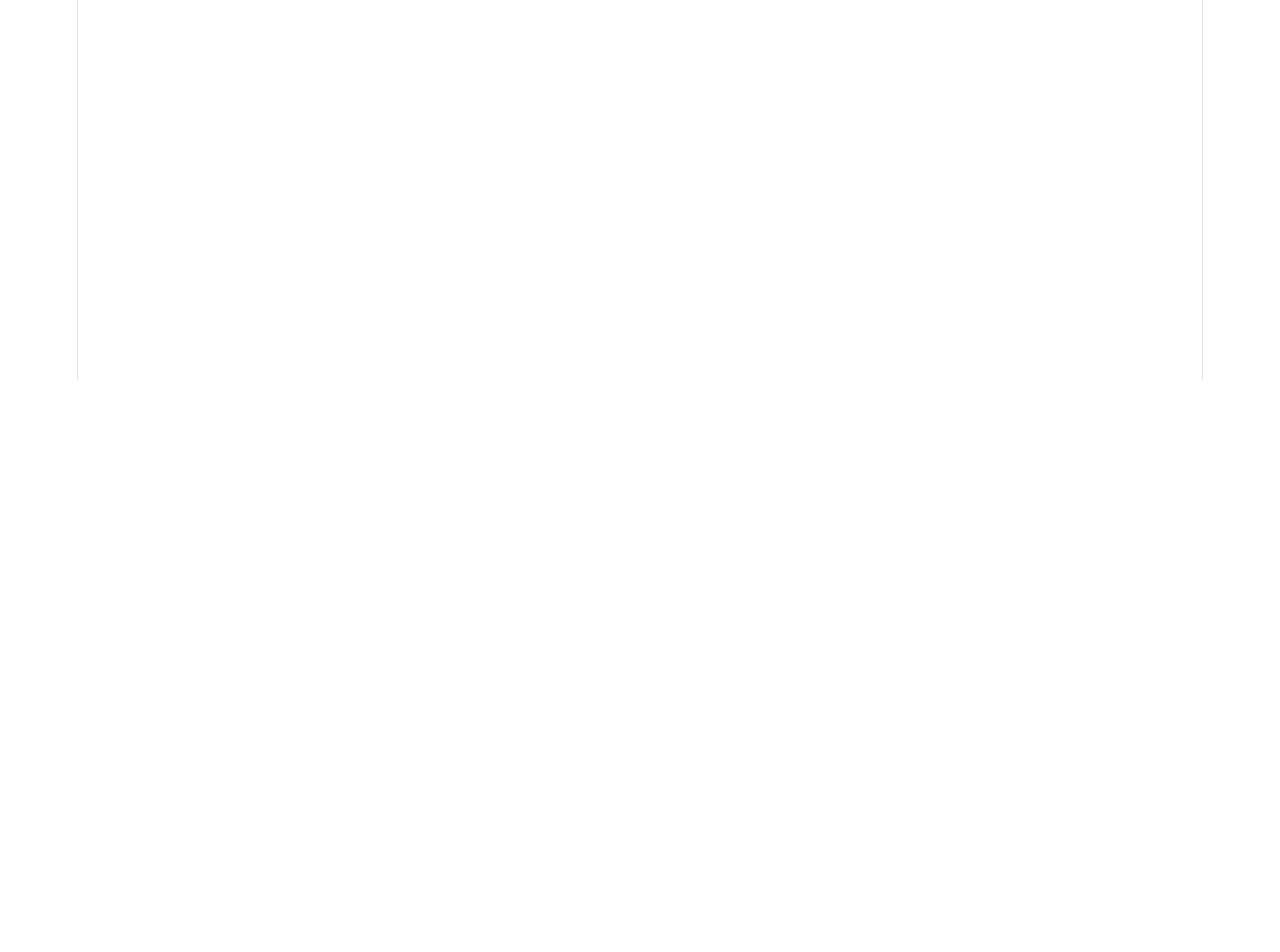
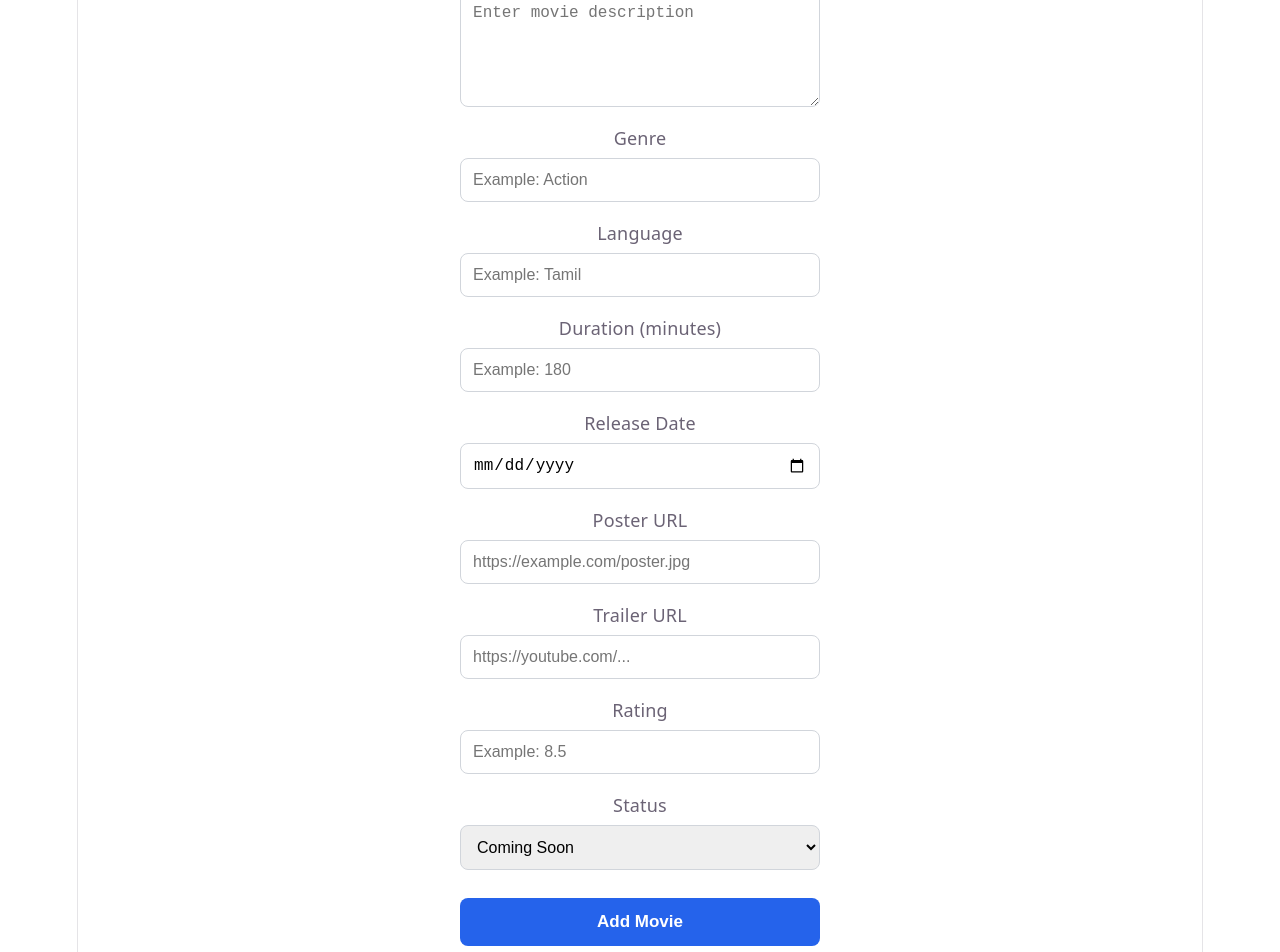
Before and after one commit to Achuthan24r/your-movies, a React (Vite) app in the folder movie-ticket-frontend/: page /admin/add-movie in a window 1280 px wide. Shown: the part 420-1372 px from the top of the page. Before the commit the page ends 800 px from the top, so only its background shows below. Built offline with nearby package versions, Linux system fonts and the light colour scheme; sample sign-in values are in the browser's storage.

Commit message:
update admin page

```diff
--- a/movie-ticket-frontend/src/pages/Home.jsx
+++ b/movie-ticket-frontend/src/pages/Home.jsx
@@ -9,37 +9,73 @@ function Home() {
         justifyContent: "center",
         alignItems: "center",
         background: "#f5f5f5",
+        padding: "20px",
+        boxSizing: "border-box",
       }}
     >
       <div
         style={{
           textAlign: "center",
-          maxWidth: "700px",
+          width: "100%",
+          maxWidth: "800px",
         }}
       >
-        <h1
+        {/* Logo + Title */}
+        <div
           style={{
-            fontSize: "3rem",
+            display: "flex",
+            justifyContent: "center",
+            alignItems: "center",
+            gap: "15px",
             marginBottom: "20px",
-            color: "#111827",
           }}
         >
-          🎬 Movie Ticket Booking
-        </h1>
+          <span
+            style={{
+              fontSize: "55px",
+              lineHeight: "1",
+            }}
+          >
+            🎬
+          </span>
 
+          <h1
+            style={{
+              fontSize: "clamp(2rem, 5vw, 3.5rem)",
+              margin: "0",
+              color: "#111827",
+              whiteSpace: "nowrap",
+              fontWeight: "700",
+            }}
+          >
+            Movie Ticket Booking
+          </h1>
+        </div>
+
+        {/* Description */}
         <p
           style={{
             fontSize: "20px",
+            lineHeight: "1.5",
             color: "#555",
-            marginBottom: "30px",
+            margin: "0 auto 30px",
+            maxWidth: "700px",
           }}
         >
           Book your favourite movies anytime, anywhere.
+          <br />
           Choose theatres, select seats and enjoy your show.
         </p>
 
-        <Link to="/movies">
+        {/* Browse Movies Button */}
+        <Link
+          to="/movies"
+          style={{
+            textDecoration: "none",
+          }}
+        >
           <button
+            type="button"
             style={{
               padding: "15px 35px",
               fontSize: "18px",
@@ -48,6 +84,8 @@ function Home() {
               border: "none",
               borderRadius: "8px",
               cursor: "pointer",
+              fontWeight: "600",
+              transition: "0.2s",
             }}
           >
             Browse Movies
--- a/movie-ticket-frontend/src/pages/admin/AddMovie.jsx
+++ b/movie-ticket-frontend/src/pages/admin/AddMovie.jsx
@@ -1,9 +1,327 @@
+import { useState } from "react";
+import API from "../../api/axios";
+
 function AddMovie() {
+  const [form, setForm] = useState({
+    title: "",
+    description: "",
+    genre: "",
+    language: "",
+    duration: "",
+    releaseDate: "",
+    poster: "",
+    trailer: "",
+    rating: "",
+    status: "Coming Soon",
+  });
+
+  const [loading, setLoading] = useState(false);
+  const [message, setMessage] = useState("");
+  const [error, setError] = useState("");
+
+  const handleChange = (e) => {
+    setForm((previous) => ({
+      ...previous,
+      [e.target.name]: e.target.value,
+    }));
+  };
+
+  const handleSubmit = async (e) => {
+    e.preventDefault();
+
+    setLoading(true);
+    setMessage("");
+    setError("");
+
+    try {
+      const res = await API.post("/movies", {
+        title: form.title,
+        description: form.description,
+        genre: form.genre,
+        language: form.language,
+        duration: Number(form.duration),
+        releaseDate: form.releaseDate,
+        poster: form.poster,
+        trailer: form.trailer,
+        rating: form.rating === "" ? 0 : Number(form.rating),
+        status: form.status,
+      });
+
+      setMessage(
+        res.data.message || "Movie added successfully"
+      );
+
+      setForm({
+        title: "",
+        description: "",
+        genre: "",
+        language: "",
+        duration: "",
+        releaseDate: "",
+        poster: "",
+        trailer: "",
+        rating: "",
+        status: "Coming Soon",
+      });
+    } catch (err) {
+      console.error("Add movie error:", err);
+
+      setError(
+        err.response?.data?.message ||
+          "Failed to add movie"
+      );
+    } finally {
+      setLoading(false);
+    }
+  };
+
   return (
-    <div>
-      <h1>Add Movie</h1>
+    <div
+      style={{
+        maxWidth: "700px",
+        margin: "40px auto",
+        padding: "30px",
+      }}
+    >
+      <h1>🎬 Add Movie</h1>
+
+      <p style={{ color: "#666", marginBottom: "30px" }}>
+        Add a new movie to your booking system.
+      </p>
+
+      {message && (
+        <div
+          style={{
+            padding: "12px",
+            marginBottom: "20px",
+            background: "#dcfce7",
+            color: "#166534",
+            borderRadius: "8px",
+          }}
+        >
+          {message}
+        </div>
+      )}
+
+      {error && (
+        <div
+          style={{
+            padding: "12px",
+            marginBottom: "20px",
+            background: "#fee2e2",
+            color: "#991b1b",
+            borderRadius: "8px",
+          }}
+        >
+          {error}
+        </div>
+      )}
+
+      <form onSubmit={handleSubmit}>
+        {/* Title */}
+        <div style={fieldStyle}>
+          <label>Movie Title</label>
+
+          <input
+            type="text"
+            name="title"
+            value={form.title}
+            onChange={handleChange}
+            placeholder="Example: Coolie"
+            required
+            style={inputStyle}
+          />
+        </div>
+
+        {/* Description */}
+        <div style={fieldStyle}>
+          <label>Description</label>
+
+          <textarea
+            name="description"
+            value={form.description}
+            onChange={handleChange}
+            placeholder="Enter movie description"
+            rows="5"
+            required
+            style={{
+              ...inputStyle,
+              resize: "vertical",
+            }}
+          />
+        </div>
+
+        {/* Genre */}
+        <div style={fieldStyle}>
+          <label>Genre</label>
+
+          <input
+            type="text"
+            name="genre"
+            value={form.genre}
+            onChange={handleChange}
+            placeholder="Example: Action"
+            required
+            style={inputStyle}
+          />
+        </div>
+
+        {/* Language */}
+        <div style={fieldStyle}>
+          <label>Language</label>
+
+          <input
+            type="text"
+            name="language"
+            value={form.language}
+            onChange={handleChange}
+            placeholder="Example: Tamil"
+            required
+            style={inputStyle}
+          />
+        </div>
+
+        {/* Duration */}
+        <div style={fieldStyle}>
+          <label>Duration (minutes)</label>
+
+          <input
+            type="number"
+            name="duration"
+            value={form.duration}
+            onChange={handleChange}
+            placeholder="Example: 180"
+            min="1"
+            required
+            style={inputStyle}
+          />
+        </div>
+
+        {/* Release Date */}
+        <div style={fieldStyle}>
+          <label>Release Date</label>
+
+          <input
+            type="date"
+            name="releaseDate"
+            value={form.releaseDate}
+            onChange={handleChange}
+            required
+            style={inputStyle}
+          />
+        </div>
+
+        {/* Poster */}
+        <div style={fieldStyle}>
+          <label>Poster URL</label>
+
+          <input
+            type="url"
+            name="poster"
+            value={form.poster}
+            onChange={handleChange}
+            placeholder="https://example.com/poster.jpg"
+            style={inputStyle}
+          />
+        </div>
+
+        {/* Trailer */}
+        <div style={fieldStyle}>
+          <label>Trailer URL</label>
+
+          <input
+            type="url"
+            name="trailer"
+            value={form.trailer}
+            onChange={handleChange}
+            placeholder="https://youtube.com/..."
+            style={inputStyle}
+          />
+        </div>
+
+        {/* Rating */}
+        <div style={fieldStyle}>
+          <label>Rating</label>
+
+          <input
+            type="number"
+            name="rating"
+            value={form.rating}
+            onChange={handleChange}
+            placeholder="Example: 8.5"
+            min="0"
+            max="10"
+            step="0.1"
+            style={inputStyle}
+          />
+        </div>
+
+        {/* Status */}
+        <div style={fieldStyle}>
+          <label>Status</label>
+
+          <select
+            name="status"
+            value={form.status}
+            onChange={handleChange}
+            style={inputStyle}
+          >
+            <option value="Coming Soon">
+              Coming Soon
+            </option>
+
+            <option value="Now Showing">
+              Now Showing
+            </option>
+
+            <option value="Ended">
+              Ended
+            </option>
+          </select>
+        </div>
+
+        {/* Submit */}
+        <button
+          type="submit"
+          disabled={loading}
+          style={{
+            width: "100%",
+            padding: "14px",
+            background: loading
+              ? "#9ca3af"
+              : "#2563eb",
+            color: "#fff",
+            border: "none",
+            borderRadius: "8px",
+            fontSize: "17px",
+            fontWeight: "600",
+            cursor: loading
+              ? "not-allowed"
+              : "pointer",
+            marginTop: "10px",
+          }}
+        >
+          {loading ? "Adding Movie..." : "Add Movie"}
+        </button>
+      </form>
     </div>
   );
 }
 
+const fieldStyle = {
+  marginBottom: "18px",
+  display: "flex",
+  flexDirection: "column",
+  gap: "7px",
+};
+
+const inputStyle = {
+  width: "100%",
+  padding: "12px",
+  border: "1px solid #d1d5db",
+  borderRadius: "8px",
+  fontSize: "16px",
+  boxSizing: "border-box",
+};
+
 export default AddMovie;
```
Also changed, not shown: movie-ticket-frontend/src/pages/admin/Dashboard.jsx (+59 -138 lines).
